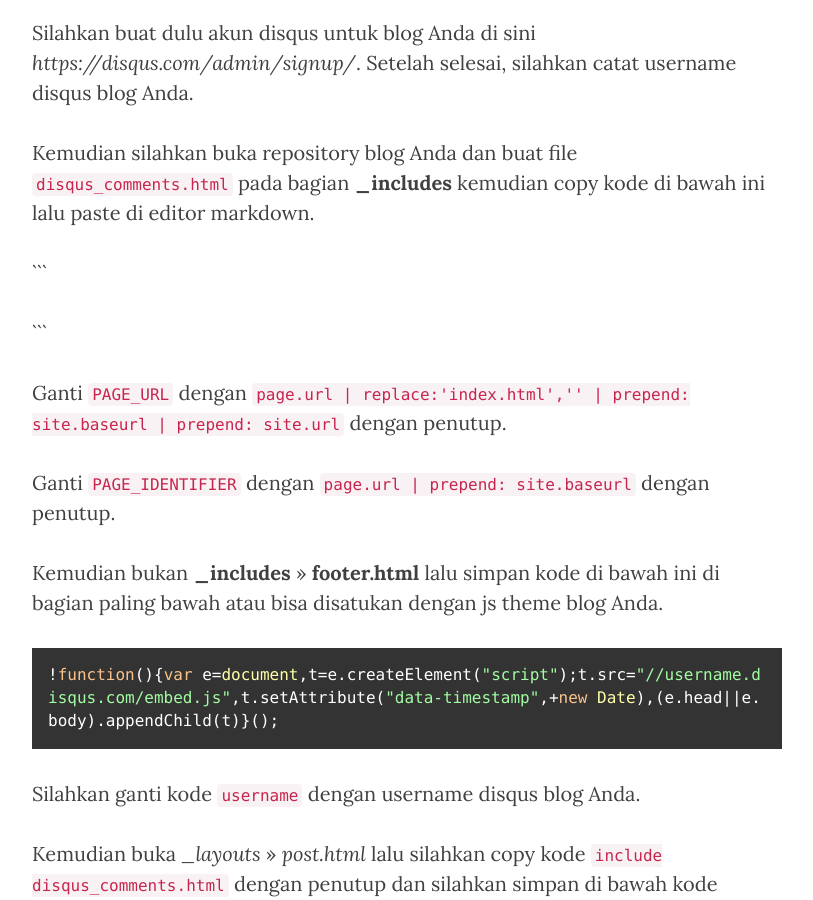
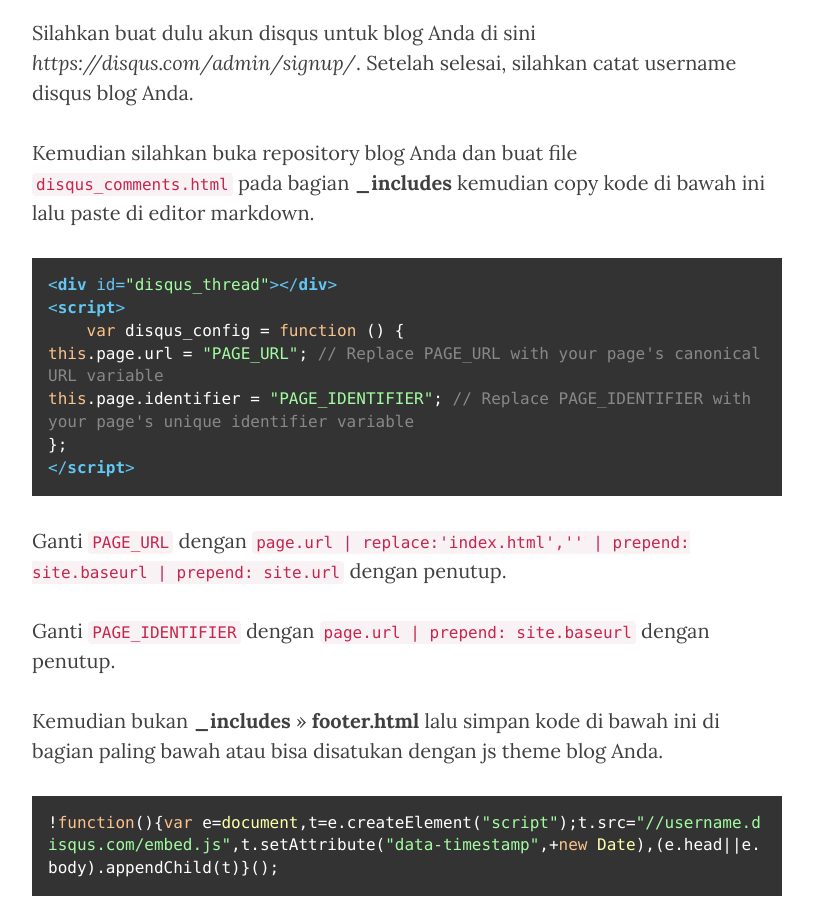
Before and after one commit to KompiAjaib/kompiajaib.github.io, a Jekyll site: the page built from _posts/2016-06-01-memasang-komentar-disqus-pada-github-pages.markdown, in a window 1280 px wide and 900 px high, scrolled down 1024 px. Shown: the whole window, without its empty margins (233-1046 px from the left). Built offline with Jekyll 4.4.1, drawn with Linux system fonts in a browser that asks for light colours; nearby versions of some CDN libraries; comment, search, counter and statistics services are not loaded.

Commit message:
Update 2016-06-01-memasang-komentar-disqus-pada-github-pages.markdown

````diff
--- a/_posts/2016-06-01-memasang-komentar-disqus-pada-github-pages.markdown
+++ b/_posts/2016-06-01-memasang-komentar-disqus-pada-github-pages.markdown
@@ -22,15 +22,15 @@ Silahkan buat dulu akun disqus untuk blog Anda di sini *https://disqus.com/admin
 
 Kemudian silahkan buka repository blog Anda dan buat file `disqus_comments.html` pada bagian **_includes** kemudian copy kode di bawah ini lalu paste di editor markdown.
 
-\```
+```
 <div id="disqus_thread"></div>
 <script>
     var disqus_config = function () {
-this.page.url = "{{PAGE_URL}}"; // Replace PAGE_URL with your page's canonical URL variable
+this.page.url = "PAGE_URL"; // Replace PAGE_URL with your page's canonical URL variable
 this.page.identifier = "PAGE_IDENTIFIER"; // Replace PAGE_IDENTIFIER with your page's unique identifier variable
 };
 </script>
-\```
+```
 
 Ganti `PAGE_URL` dengan `page.url | replace:'index.html','' | prepend: site.baseurl | prepend: site.url` dengan penutup.
 
````
